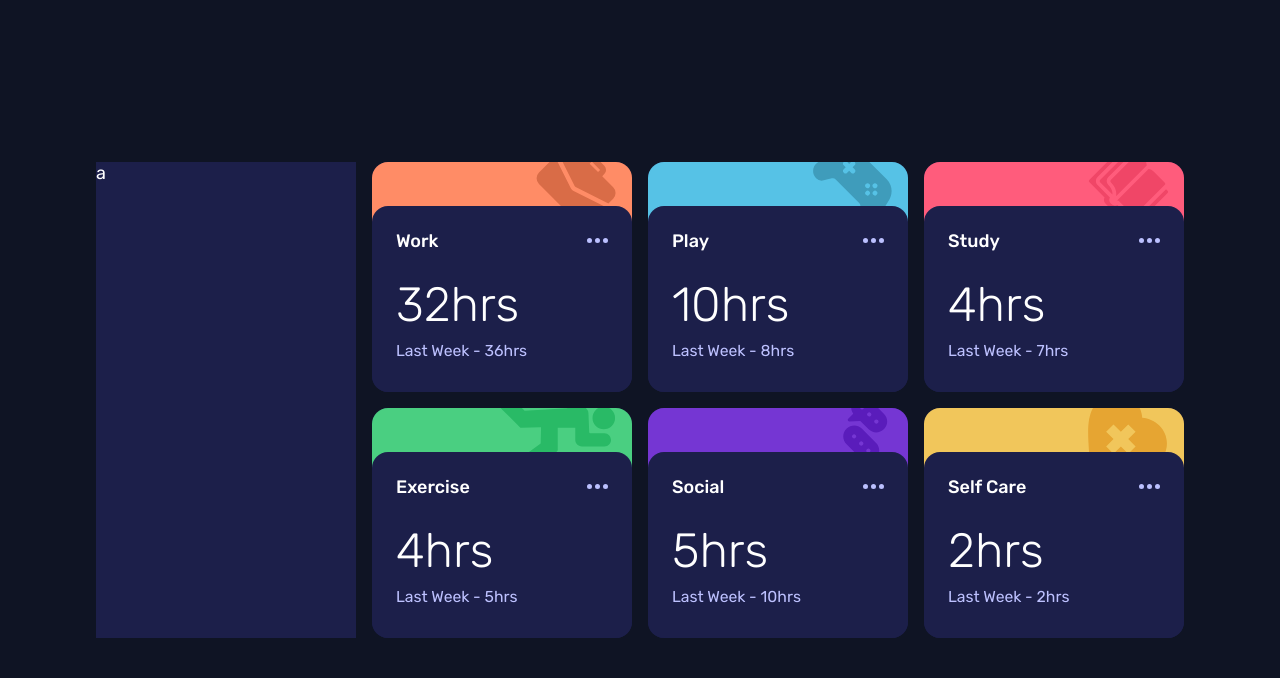
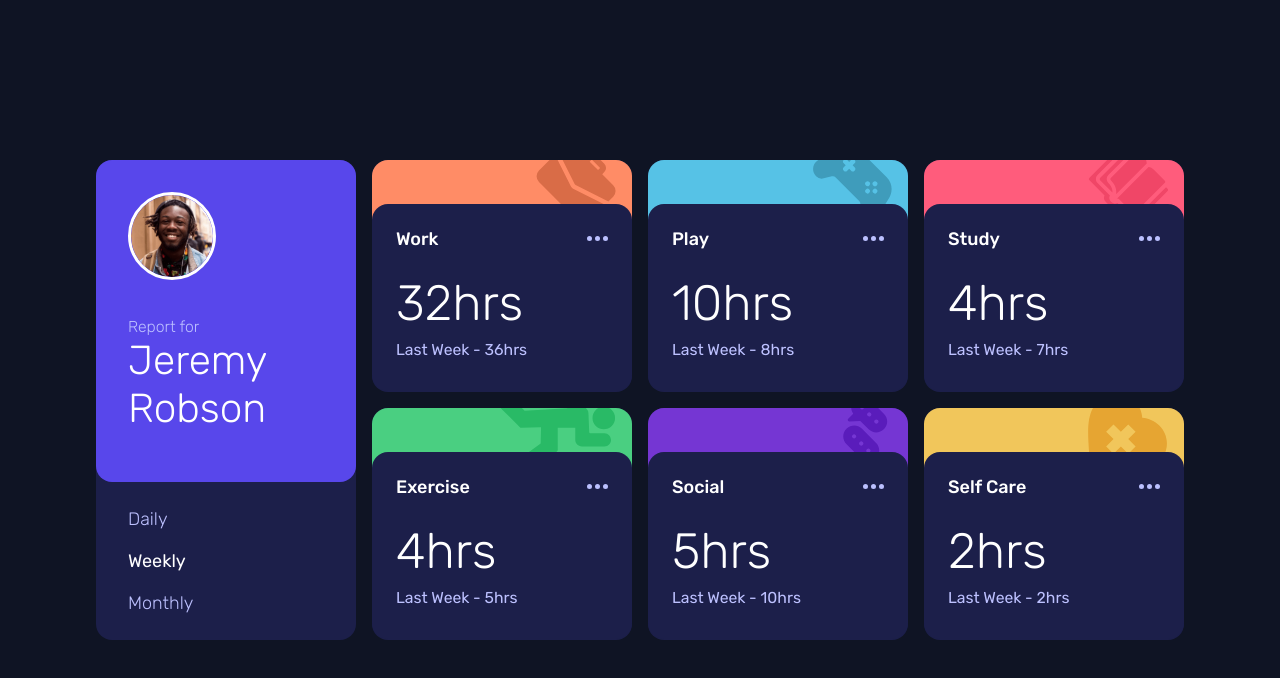
Before and after one commit to danilovilhena/frontend-mentor-challenges, a React (Create React App) app in the folder time-tracking-dashboard/: page / in a window 1280 px wide. Shown: the top 678 px of the page. Built offline with nearby package versions, Linux system fonts and the light colour scheme.

Commit message:
[time-tracking-dashboard] Styling header section

```diff
--- a/time-tracking-dashboard/src/App.js
+++ b/time-tracking-dashboard/src/App.js
@@ -1,3 +1,4 @@
+import Header from './components/Header'
 import Block from './components/Block'
 import './App.scss';
 
@@ -56,7 +57,7 @@ const App = () => {
 
   return (
     <section className="grid">
-      <header>a</header>
+      <Header />
       {blocks.map((el, idx) => <Block obj={el} key={idx}/>)}
     </section>
   );
--- a/time-tracking-dashboard/src/components/Block.scss
+++ b/time-tracking-dashboard/src/components/Block.scss
@@ -39,20 +39,10 @@
                 font-size: 1em;
                 font-weight: 500;
             }
-
-            button {
-                background: none;
-                color: inherit;
-                border: none;
-                padding: 0;
-                font: inherit;
-                cursor: pointer;
-                outline: inherit;
-            }
         }
 
         .hours {
-            font-size: 3rem;
+            font-size: 2.75em;
             font-weight: 300;
             margin: 1rem 0 .5rem 0;
         }
--- /dev/null
+++ b/time-tracking-dashboard/src/components/Header.js
@@ -0,0 +1,22 @@
+import './Header.scss';
+import profileImage from '../images/image-jeremy.png'
+
+const Header = (props) => {
+    return (
+        <header>
+            <div className="user-details">
+                <img src={profileImage} alt="Jeremy Robson" />
+                <p>Report for</p>
+                <h1>Jeremy Robson</h1>
+            </div>
+
+            <div className="buttons">
+                <button>Daily</button>
+                <button className="active">Weekly</button>
+                <button>Monthly</button>
+            </div>
+        </header>
+    )
+}
+
+export default Header
--- /dev/null
+++ b/time-tracking-dashboard/src/components/Header.scss
@@ -0,0 +1,58 @@
+header {
+    border-radius: 1rem;
+    display: flex;
+    flex-direction: column;
+    justify-content: space-between;
+
+    .user-details {
+        border-radius: 1rem;
+        background-color: var(--blue);
+        padding: 1rem 2rem;
+        flex: 1;
+
+        img {
+            width: 5.5rem;
+            border-radius: 100%;
+            border: 3px solid #fff;
+            margin: 1rem 0;
+        }
+
+        p {
+            color: var(--pale-blue);
+            font-size: .875em;
+            font-weight: 300;
+            margin-bottom: 0;
+        }
+
+        h1 {
+            font-size: 2.25em;
+            font-weight: 300;
+            margin-top: 0;
+        }
+    }
+
+    .buttons {
+        display: flex;
+        flex-direction: column;
+        align-items: flex-start;
+        padding: 1rem 2rem;
+
+        button {
+            color: var(--pale-blue);
+            font-weight: 300;
+            padding: .375rem 0;
+            margin: .25rem 0;
+            width: 100%;
+            text-align: left;
+
+            &.active {
+                color: #fff;
+                font-weight: 400;
+            }
+
+            &:hover {
+                color: #fff;
+            }
+        }
+    }
+}
--- a/time-tracking-dashboard/src/index.css
+++ b/time-tracking-dashboard/src/index.css
@@ -28,3 +28,13 @@ body {
     justify-content: center;
     margin: 0;
 }
+
+button {
+	background: none;
+	color: inherit;
+	border: none;
+	padding: 0;
+	font: inherit;
+	cursor: pointer;
+	outline: inherit;
+}
```
